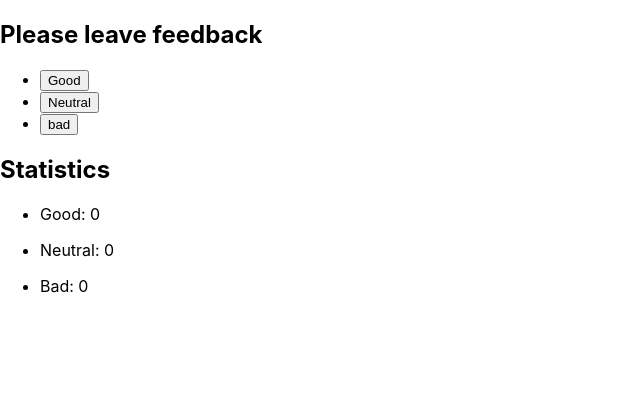
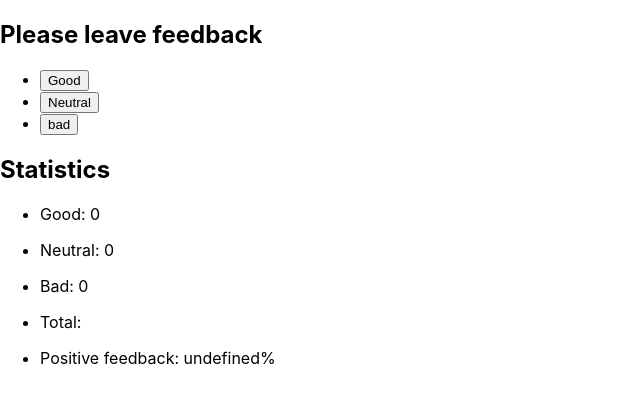
Before and after one commit to KanterIV/goit-react-hw-02-feedback, a React (Create React App) app: page / in a window 1280 px wide. Shown: the top 404 px of the page, without its empty margins (0-640 px from the left). Built offline with nearby package versions, Linux system fonts and the light colour scheme.

Commit message:
aded methods
added counterTotalFeedback and countPositiveFeedbackPercentage methods

```diff
--- a/src/App.jsx
+++ b/src/App.jsx
@@ -14,11 +14,33 @@ export class App extends Component {
         [event.target.name]: prevState[event.target.name] + 1,
       };
     });
+
+    this.countTotalFeedback();
+    this.countPositiveFeedbackPercentage();
   };
 
-  // countTotalFeedback() {}
+  countTotalFeedback = () => {
+    this.setState(prevState => {
+      const { good, neutral, bad } = prevState;
+      const totalFeedbacks = good + neutral + bad;
+      return {
+        ...prevState,
+        total: totalFeedbacks,
+      };
+    });
+  };
 
-  // countPositiveFeedbackPercentage() {}
+  countPositiveFeedbackPercentage = () => {
+    this.setState(prevState => {
+      const { total, good } = prevState;
+      const positiveRate = Math.round((100 / total) * good);
+
+      return {
+        ...prevState,
+        positiveFeedback: positiveRate,
+      };
+    });
+  };
 
   render() {
     return <Feedback data={this.state} handelBtnClick={this.handelBtnClick} />;
--- a/src/components/Feedback/Feedback.jsx
+++ b/src/components/Feedback/Feedback.jsx
@@ -47,6 +47,12 @@ export default class Feedback extends Component {
           <li>
             <p>Bad: {this.props.data.bad}</p>
           </li>
+          <li>
+            <p>Total: {this.props.data.total}</p>
+          </li>
+          <li>
+            <p>Positive feedback: {`${this.props.data.positiveFeedback}%`}</p>
+          </li>
         </ul>
       </section>
     );
```
